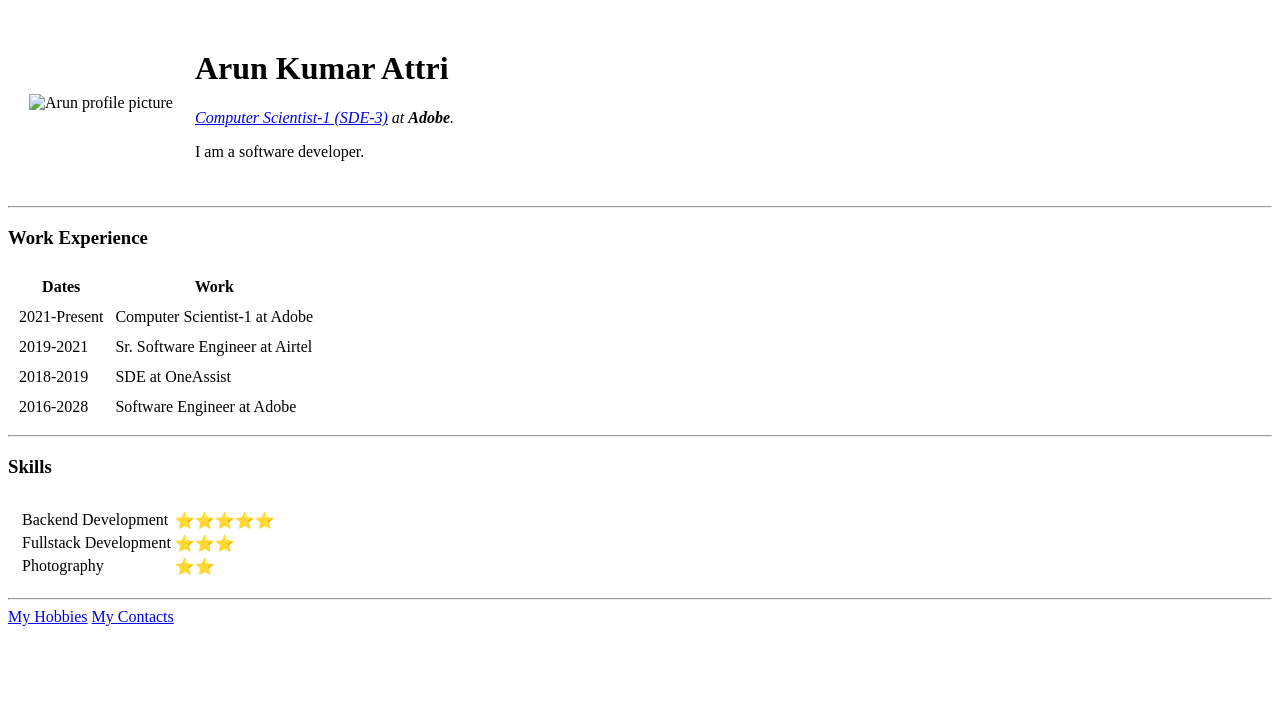
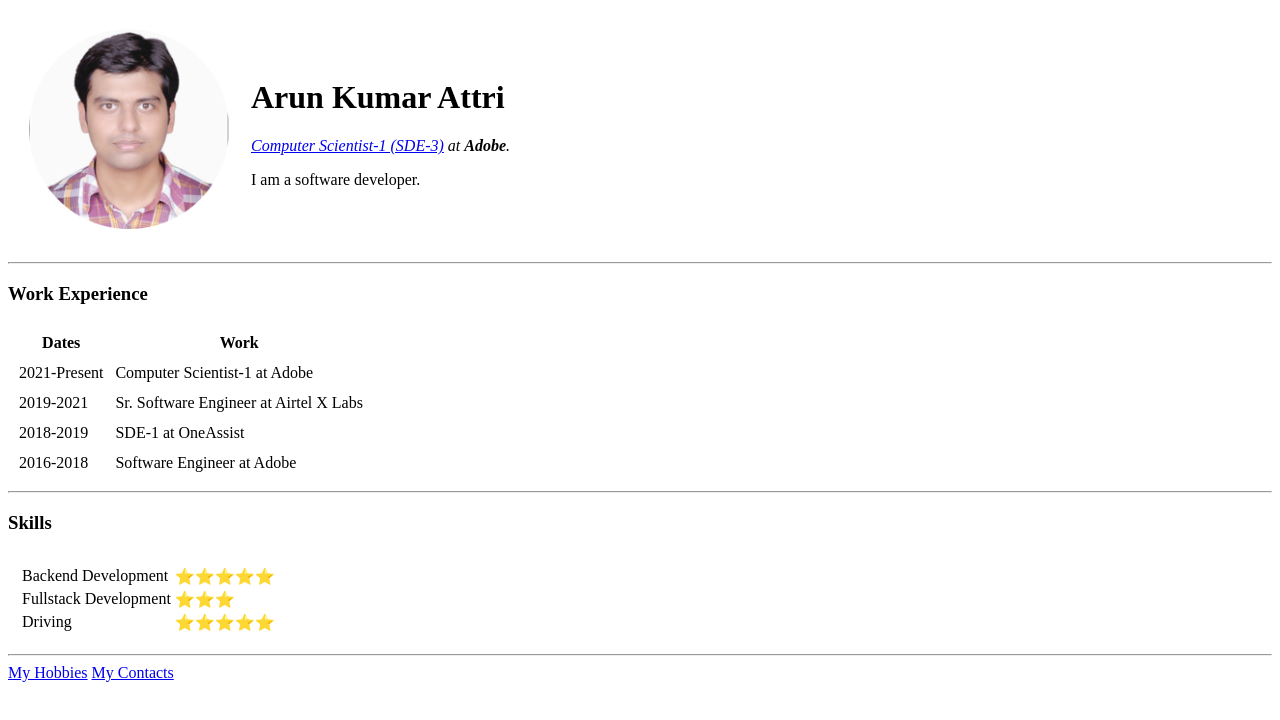
Before and after one commit to arunattri26/personal-site-html, a plain HTML site: page index.html in a window 1280 px wide. Drawn offline with Linux system fonts and the light colour scheme.

Commit message:
Added images and updated contact info

```diff
--- a/index.html
+++ b/index.html
@@ -9,10 +9,12 @@
 <body>
   <table cellspacing="20">
     <tr>
-      <td><img src="images/arun.png" alt="Arun profile picture" width="200" height="200"></td>
-      <td><h1>Arun Kumar Attri</h1>
+      <td><img src="images/arun.png" width="200" alt="Arun profile picture"></td>
+      <td>
+        <h1>Arun Kumar Attri</h1>
         <p><em><a href="linkedin.com/in/arun-kumar-attri-a6b24b37">Computer Scientist-1 (SDE-3)</a> at <strong>Adobe</strong>.</em></p>
-      <p>I am a software developer.</p></td>
+        <p>I am a software developer.</p>
+      </td>
     </tr>
   </table>
   <hr>
@@ -31,14 +33,14 @@
       </tr>
       <tr>
         <td>2019-2021</td>
-        <td>Sr. Software Engineer at Airtel</td>
+        <td>Sr. Software Engineer at Airtel X Labs</td>
       </tr>
       <tr>
         <td>2018-2019</td>
-        <td>SDE at OneAssist</td>
+        <td>SDE-1 at OneAssist</td>
       </tr>
       <tr>
-        <td>2016-2028</td>
+        <td>2016-2018</td>
         <td>Software Engineer at Adobe</td>
       </tr>
     </tbody>
@@ -47,7 +49,8 @@
   <h3>Skills</h3>
   <table cellspacing="10">
     <tr>
-      <td><table>
+      <td>
+        <table>
           <tr>
             <td>Backend Development</td>
             <td>⭐⭐⭐⭐⭐</td>
@@ -57,10 +60,11 @@
             <td>⭐⭐⭐</td>
           </tr>
           <tr>
-          <td>Photography</td>
-          <td>⭐⭐</td>
+            <td>Driving</td>
+            <td>⭐⭐⭐⭐⭐</td>
           </tr>
-      </table></td>
+        </table>
+      </td>
     </tr>
   </table>
   <hr>
```
Also changed, not shown: contact-me.html (+4 -4 lines), images/arun.png (added), 2 other files. Lines whose indentation alone changed are shown as unchanged.
